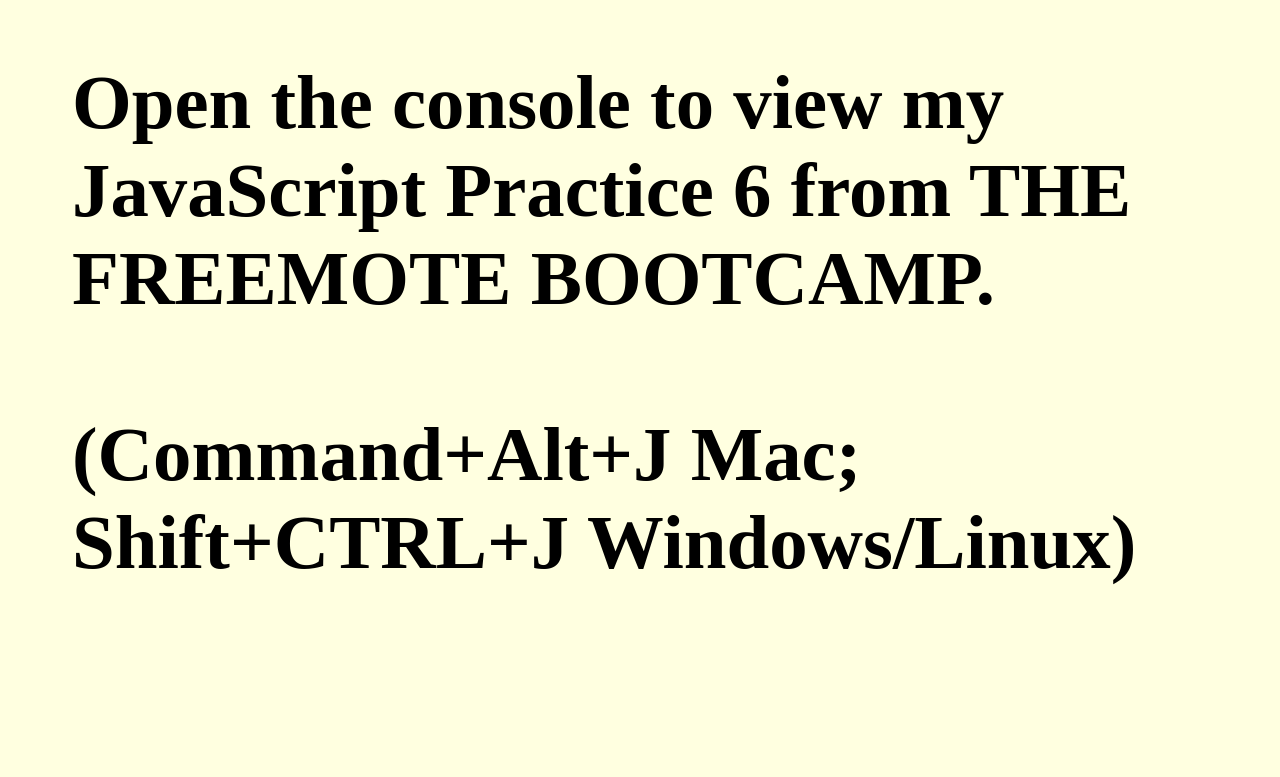
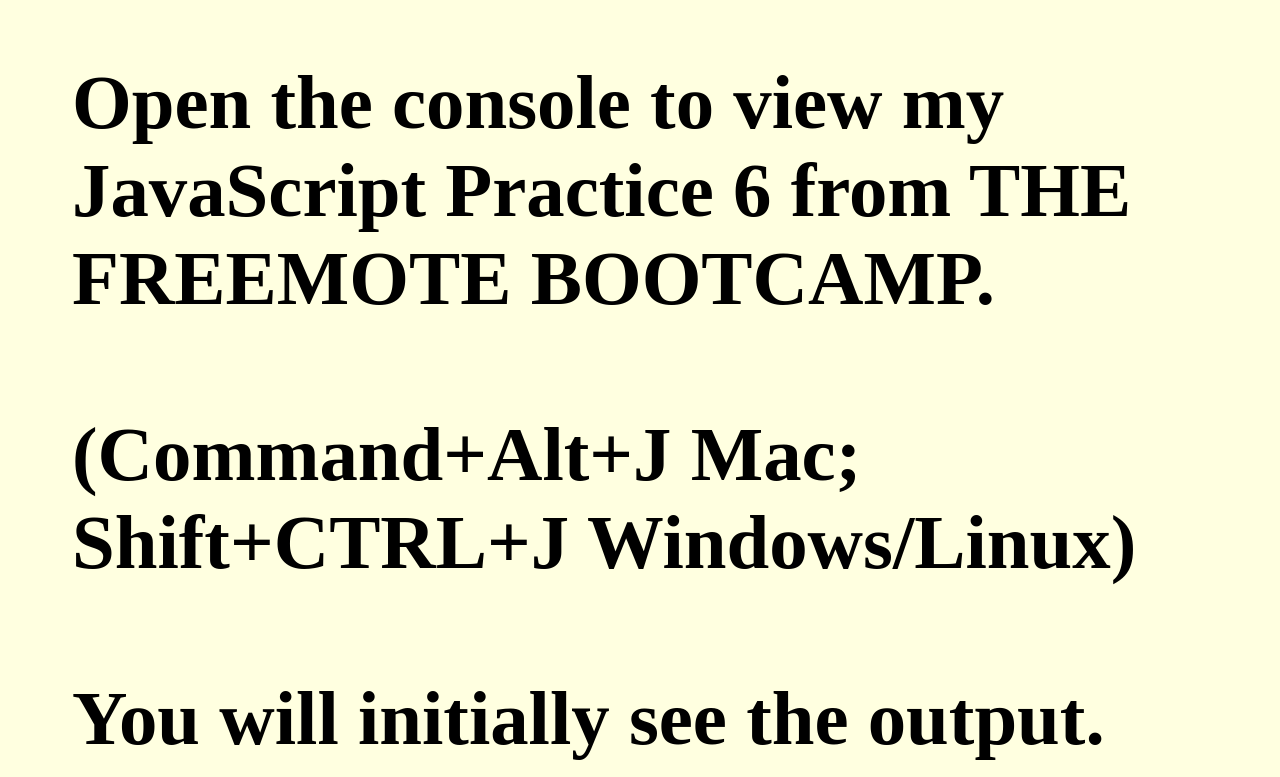
Before and after one commit to christianpaterson/Freemote-CodePen-Home-JavaScript-Practice-6, a plain HTML site: page index.html in a window 1280 px wide. Shown: the top 777 px of the page. Drawn offline with Linux system fonts and the light colour scheme.

Commit message:
edit html

```diff
--- a/index.html
+++ b/index.html
@@ -8,7 +8,8 @@
     <title>Document</title>
 </head>
 <body>
-    <h1>Open the console to view my JavaScript Practice 6 from THE FREEMOTE BOOTCAMP. <br><br> (Command+Alt+J Mac; Shift+CTRL+J Windows/Linux)</h1>
+    <h1>Open the console to view my JavaScript Practice 6 from THE FREEMOTE BOOTCAMP. <br><br> (Command+Alt+J Mac; Shift+CTRL+J Windows/Linux)
+    <br><br>You will initially see the output. Scroll up to view the challenge and my solutions</h1>
 </body>
 <script src="script.js"></script>
 </html>
```
